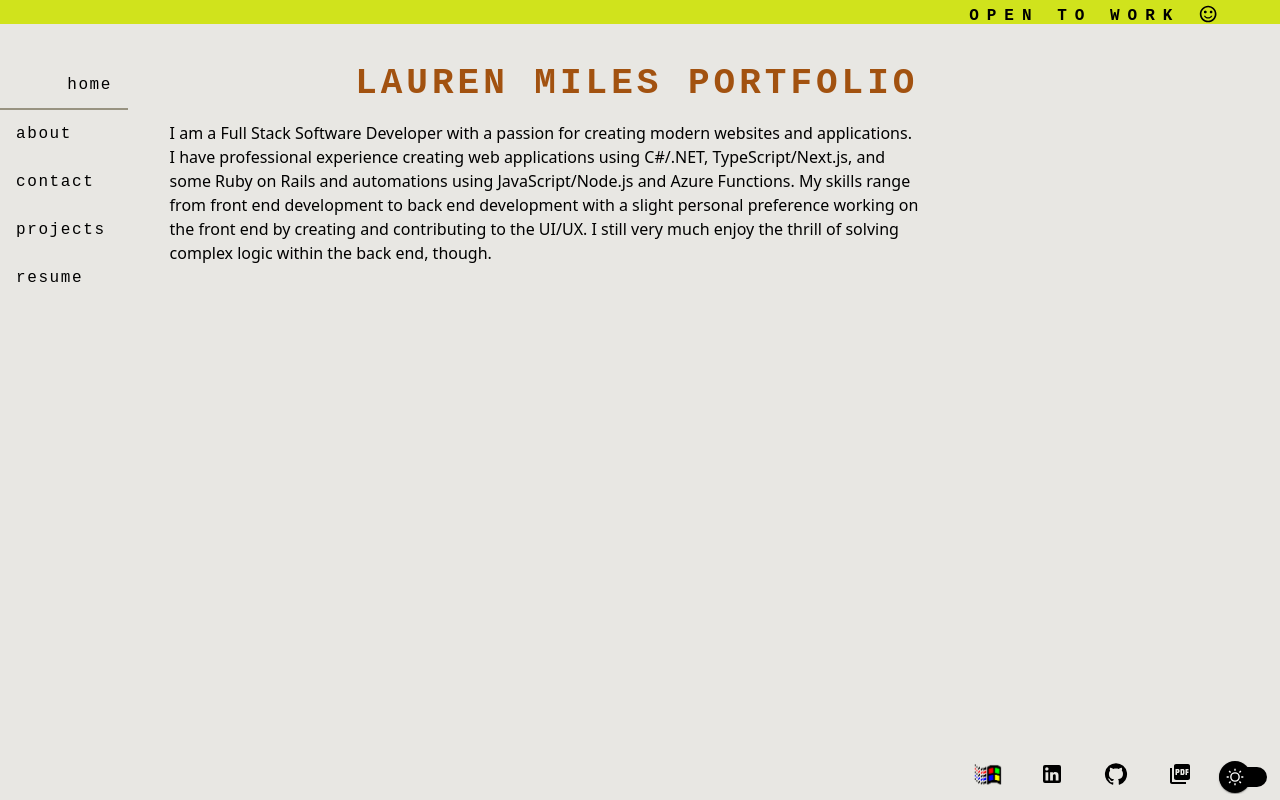
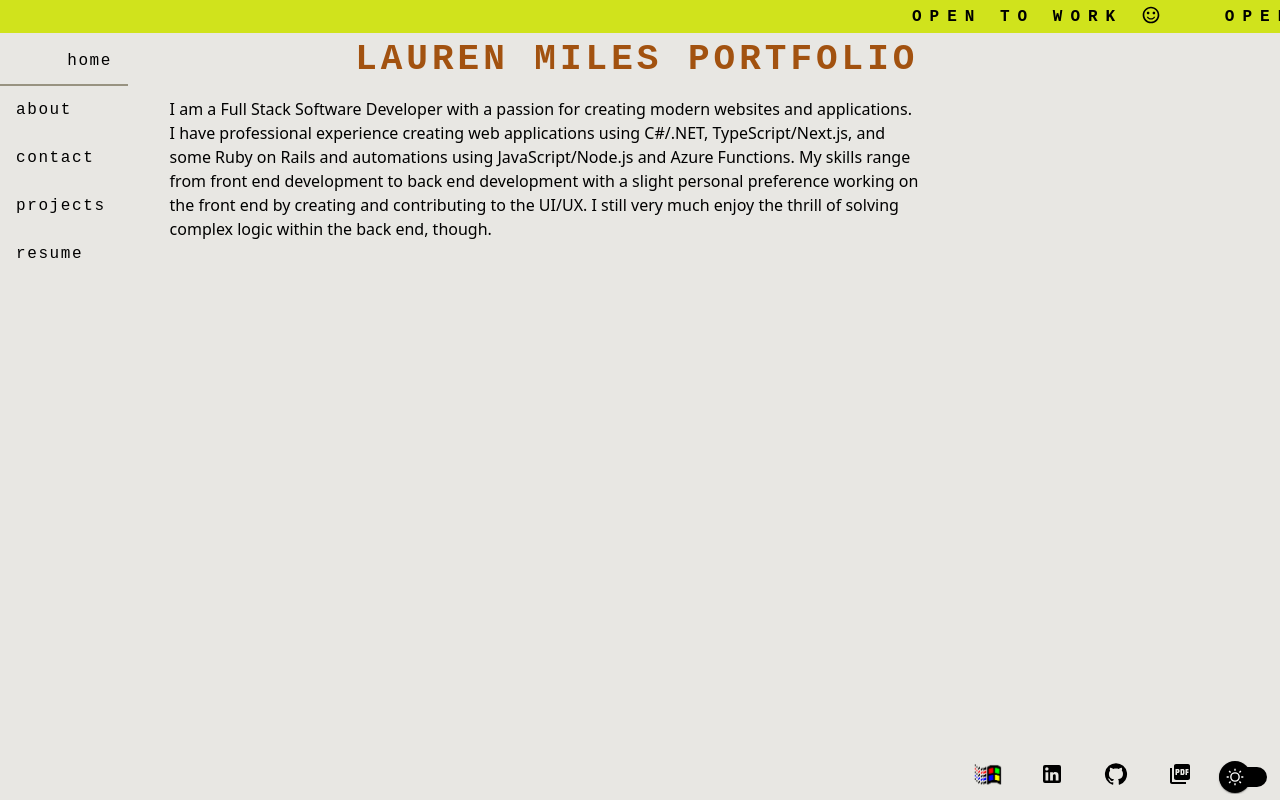
Before and after one commit to laurenmilesdev/portfolio, a Next.js app: page / in a window 1280 px wide. Built offline with nearby package versions, Linux system fonts and the light colour scheme; a web font is replaced by a local one.

Commit message:
Updating TickerTape

```diff
--- a/src/components/portfolio/ticker-tape/TickerTape.module.css
+++ b/src/components/portfolio/ticker-tape/TickerTape.module.css
@@ -1,12 +1,13 @@
 .ticker-tape {
-  display: flex;
   font-family: monospace;
-  overflow: hidden;
   height: var(--height);
   padding-left: 100%;
   background-color: #d0e31c;
-  padding-bottom: 1.5%;
-  padding-top: 0.3%;
+  padding-bottom: 1.75rem;
+  padding-top: 0.3rem;
+  /* Makes ticker fixed at top */
+  position: fixed;
+  top: 0;
   z-index: 2;
 }
 
--- a/src/constants/ticker-tape.ts
+++ b/src/constants/ticker-tape.ts
@@ -1,3 +1,3 @@
 export default class TickerTapeConstants {
-  static readonly OPEN_TO_WORK: string[] = Array(6).fill('open to work'.toUpperCase());
+  static readonly OPEN_TO_WORK: string[] = Array(7).fill('open to work'.toUpperCase());
 }
```
